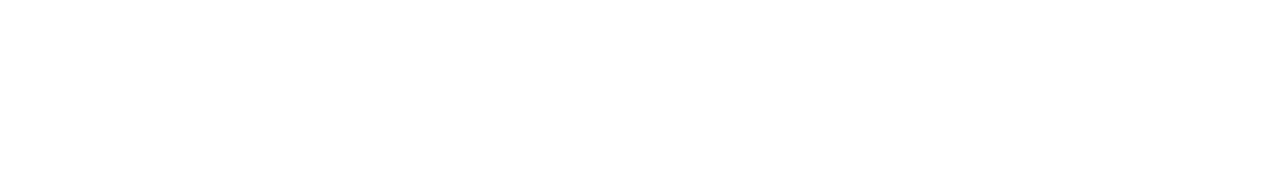
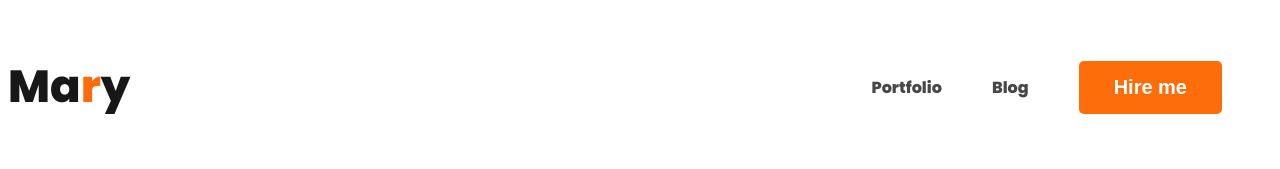
Before and after one commit to 123Ami12q/developer-portfolio, a plain HTML site: page index.html in a window 1280 px wide. Drawn offline with Linux system fonts and the light colour scheme.

Commit message:
added nav

```diff
--- a/index.html
+++ b/index.html
@@ -4,10 +4,21 @@
     <meta charset="UTF-8">
     <meta name="viewport" content="width=device-width, initial-scale=1.0">
     <title>web developer portfolio</title>
+    <link rel="preconnect" href="https://fonts.googleapis.com">
+<link rel="preconnect" href="https://fonts.gstatic.com" crossorigin>
+<link href="https://fonts.googleapis.com/css2?family=Poppins:wght@800&display=swap" rel="stylesheet">
+    <link rel="stylesheet" href="styles/portfolio.css">
 </head>
-<body>
+<body class="poppins-extrabold">
     <header>
-
+        <nav>
+            <h3 class="nav-title">Ma<span class="text-primary">r</span>y</h3>
+            <ul>
+                <li><a href="">Portfolio</a></li>
+                <li><a href="">Blog</a></li>
+                <li><button class="btn-primary">Hire me</button></li>
+            </ul>
+        </nav>
     </header>
     <main>
 
--- /dev/null
+++ b/styles/portfolio.css
@@ -0,0 +1,42 @@
+/* common shared styles */
+.poppins-extrabold {
+    font-family: "Poppins", sans-serif;
+    font-weight: 800;
+    font-style: normal;
+  }
+  .btn-primary{
+    font-size: 20px;
+    font-weight: 700;
+    border-radius: 5px;
+    background: #FD6E0A;
+    border: 0px;
+    color: white;
+    padding: 15px 35px;
+  }
+  /* text style */
+.text-primary{
+    color:#FD6E0A;
+}
+/* nav related styles */
+nav{
+    display: flex;
+    align-items: center;
+    justify-content: space-between;
+}
+.nav-title{
+    color: var(--Dark-01, #181818);
+    font-size: 45px;
+    font-weight: 800;
+}
+nav > ul{
+    display: flex;
+    align-items: center;
+}
+nav li{
+    list-style: none;
+    margin-right: 50px;
+}
+nav a{
+    text-decoration: none;
+    color: #474747;
+}
```
